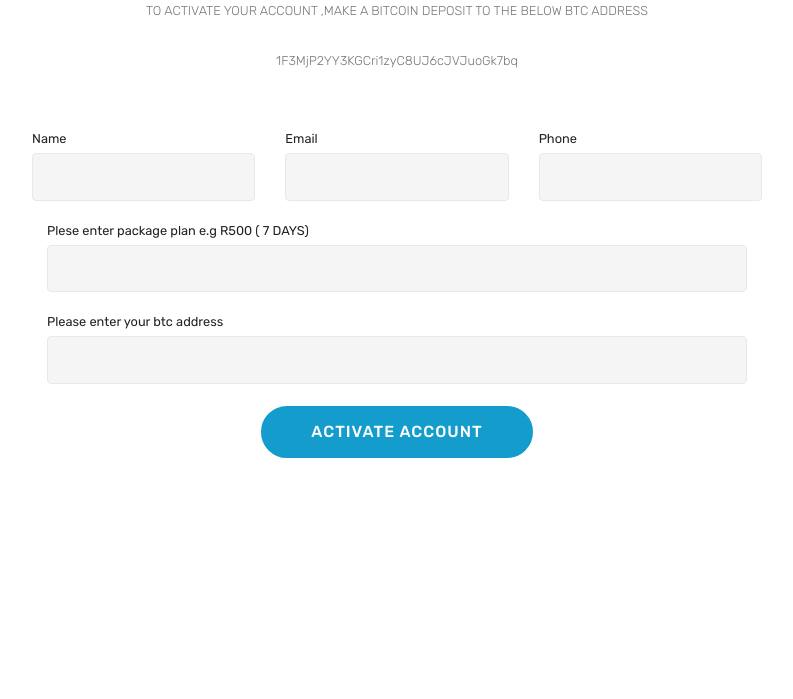
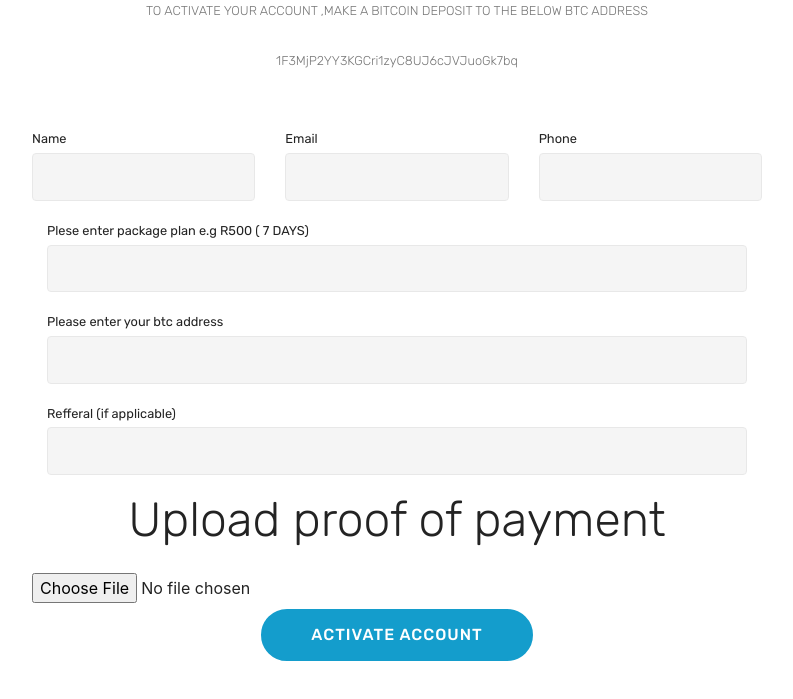
Before and after one commit to BTCGLOBE2018/BTCGLOBE2018.github.io, a plain HTML site: page page1.html in a window 1280 px wide. Shown: the part 696-1395 px from the top of the page, without its empty margins (243-1036 px from the left). Before the commit the page ends 1250 px from the top, so only its background shows below. Drawn offline with Linux system fonts and the light colour scheme; files whose address does not match are found by name.

Commit message:
Update page1.html

```diff
--- a/page1.html
+++ b/page1.html
@@ -122,6 +122,15 @@ YOUR ACCOUNT IS NOW ACTIVE</div>
                                     <input type="text" class="form-control" name="name" data-form-field="Name" required id="name-form1-17">
                                 </div>
                             </div>
+
+                      <div class="col-md-4 multi-horizontal" data-for="name">
+                                <div class="form-group">
+                                    <label class="form-control-label mbr-fonts-style display-7" for="name-form1-17">Refferal (if applicable)</label>
+                                    <input type="text" class="form-control" name="package amount" data-form-field="Name" required id="name-form1-17">
+                                </div>
+                            </div>
+                      <h2 class="mbr-section-title align-center pb-3 mbr-fonts-style display-2">Upload proof of payment</h2>
+                          <input name="" type="file">
                         <span class="input-group-btn"><button href="" type="submit" class="btn btn-primary btn-form display-4">ACTIVATE ACCOUNT</button></span>
                     </form>
             </div>
```
